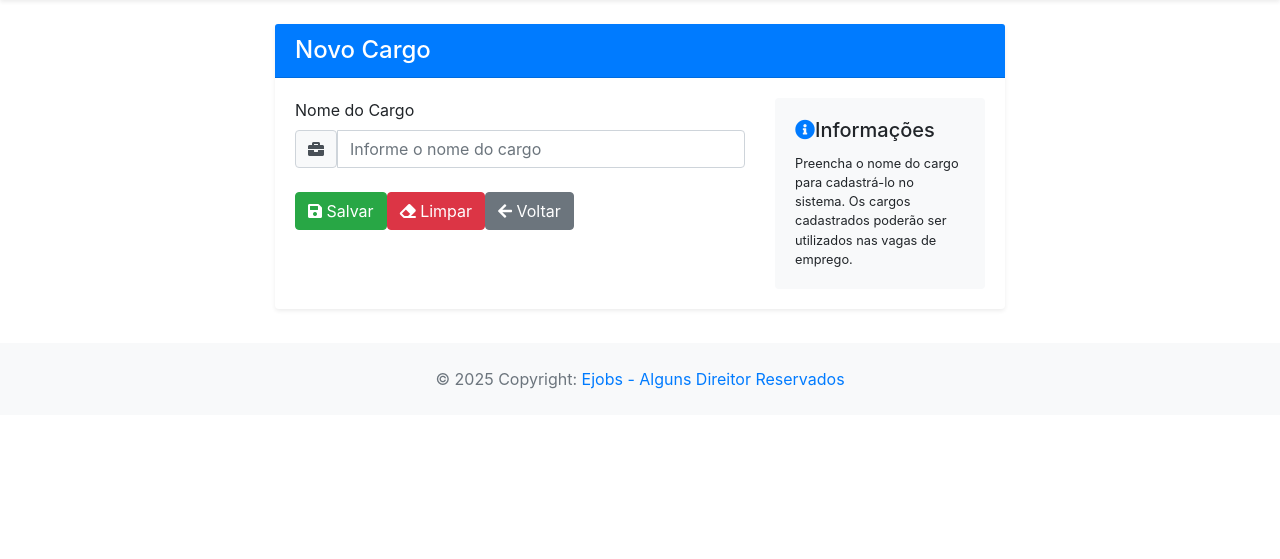
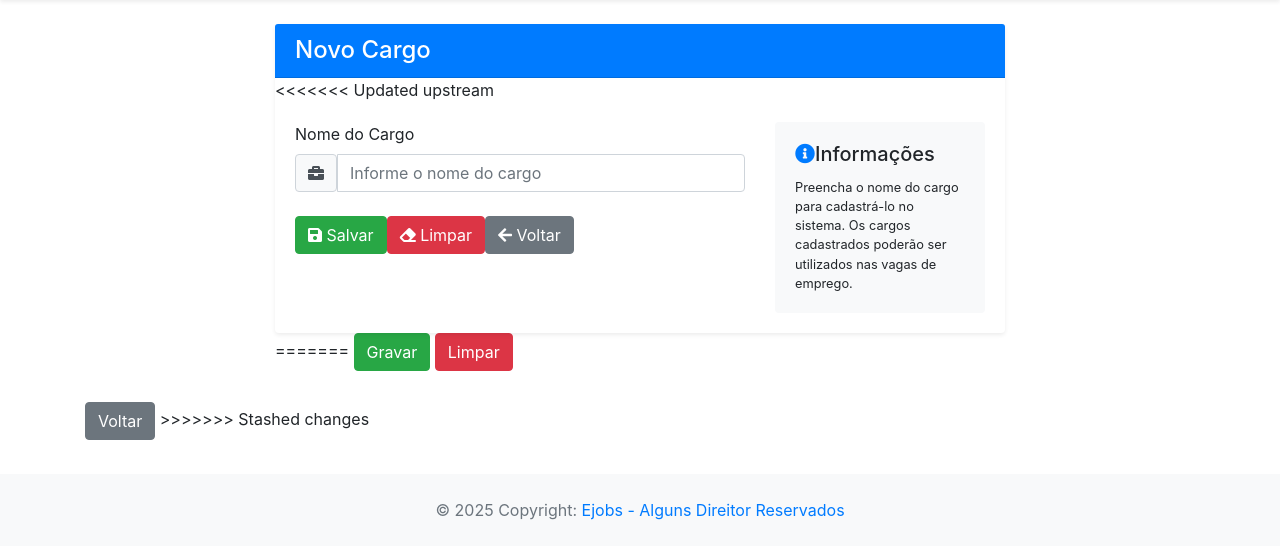
Before and after one commit to Projeto-Integrador-E-Jobs/E-Jobs, a PHP site: page /app/view/cargo/cargo_form.php in a window 1280 px wide. Shown: the part 56-615 px from the top of the page. Run offline with PHP 8.4, Linux system fonts and the light colour scheme; the template is opened without the code that fills it, so the values that code supplies are empty; some libraries are stand-ins or nearby versions.

Commit message:
Update cargo_form.php

```diff
--- a/app/view/cargo/cargo_form.php
+++ b/app/view/cargo/cargo_form.php
@@ -13,6 +13,7 @@ require_once(__DIR__ . "/../include/menu.php");
                     </h4>
                 </div>
 
+<<<<<<< Updated upstream
                 <div class="card-body">
                     <div class="row">
                         <div class="col-md-8">
@@ -68,6 +69,25 @@ require_once(__DIR__ . "/../include/menu.php");
                     </div>
                 </div>
             </div>
+=======
+                <input type="hidden" id="hddId" name="id"
+                    value="<?= $dados['id']; ?>" />
+
+                <button type="submit" class="btn btn-success">Gravar</button>
+                <button type="reset" class="btn btn-danger">Limpar</button>
+            </form>
+        </div>
+
+        <div class="col-6">
+            <?php require_once(__DIR__ . "/../include/msg.php"); ?>
+        </div>
+    </div>
+
+    <div class="row" style="margin-top: 30px;">
+        <div class="col-12">
+        <a class="btn btn-secondary"
+                href="<?= BASEURL ?>/controller/CargoController.php?action=list">Voltar</a>
+>>>>>>> Stashed changes
         </div>
     </div>
 </div>
```
